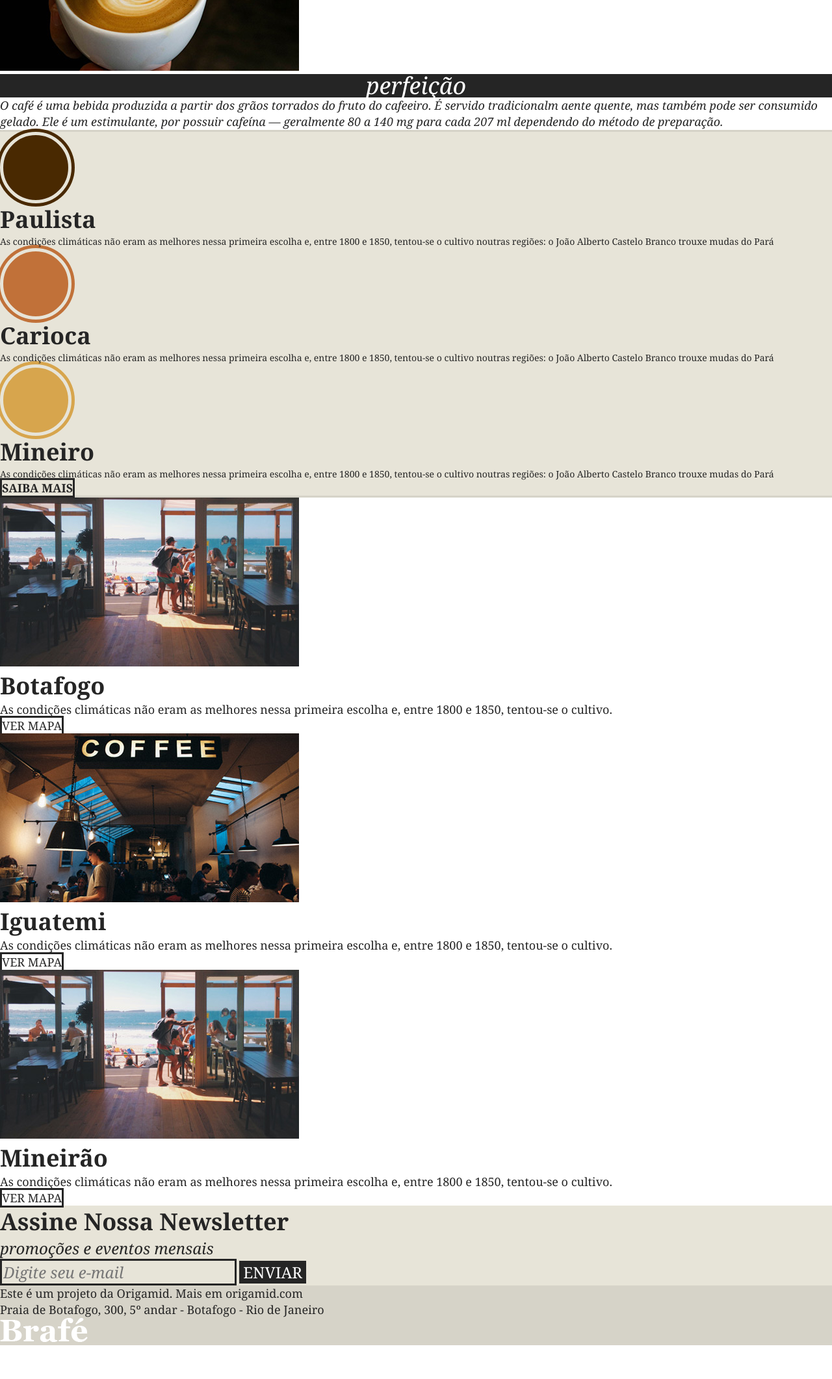
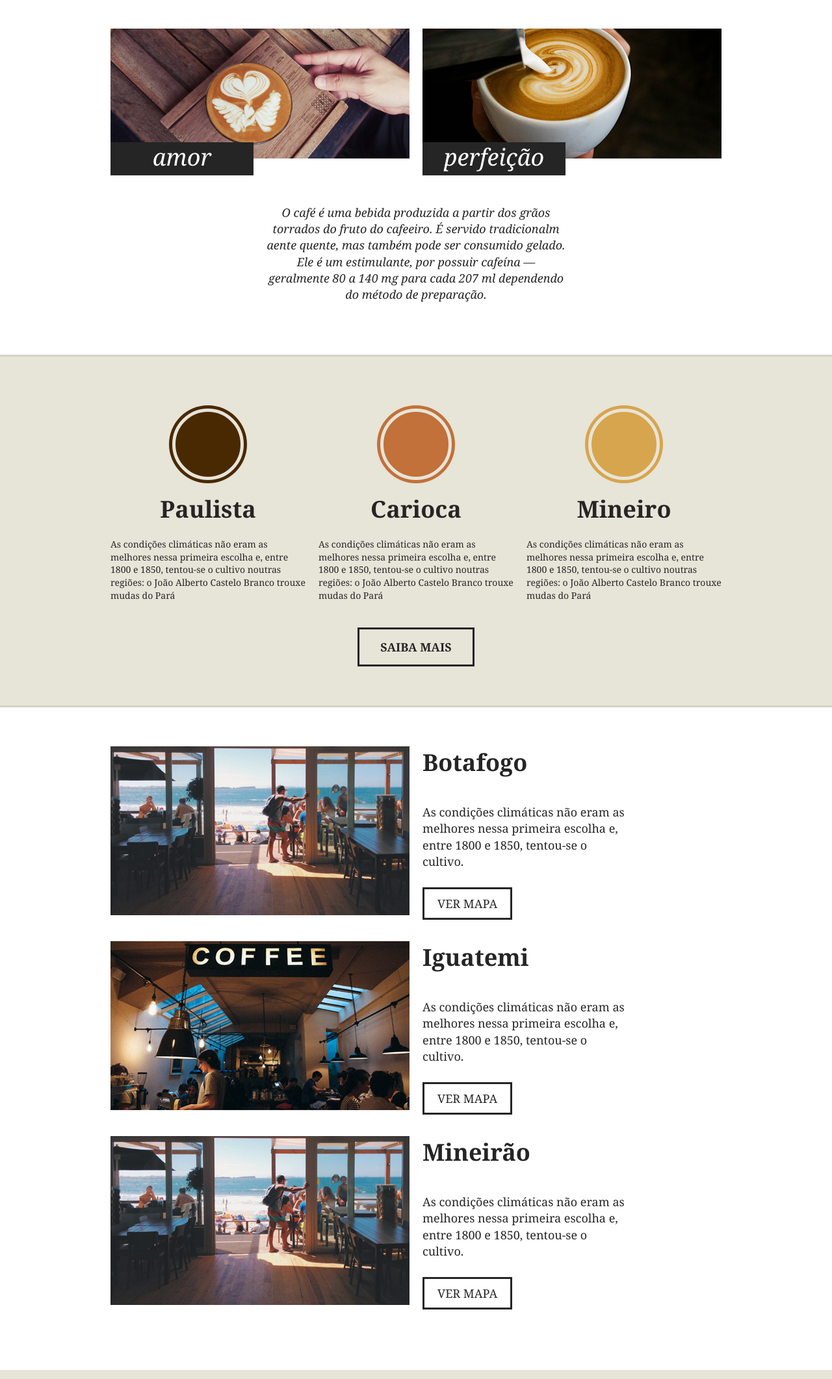
Before and after one commit to phedrakeson/brafe-1-grid, a plain HTML site: page index.html in a window 1280 px wide. Shown: the part 677-2800 px from the top of the page at 65% size. Before the commit the page ends 2748 px from the top, so only its background shows below. Drawn offline with Linux system fonts and the light colour scheme.

Commit message:
ajustes finais nos posicionamentos sobre o grid

```diff
--- /dev/null
+++ b/css/grid.css
@@ -0,0 +1,80 @@
+.container {
+    max-width: 960px;
+    margin: 0 auto;
+}
+
+.container::after, .container::before {
+    content: '';
+    display: table;
+    clear: both;
+}
+
+.grid-1, .grid-2, .grid-3, .grid-4, .grid-5, .grid-6, .grid-7, .grid-8, .grid-9, .grid-10, .grid-11, .grid-12 {
+    margin-left: 10px;
+    margin-right: 10px;
+    float: left;
+    display: block;
+    min-height: 1px;
+}
+
+.grid-1 {
+    width: calc(8.333% - 20px);
+}
+
+.grid-2 {
+    width: calc(16.666% - 20px);
+}
+
+.grid-3 {
+    width: calc(25% - 20px);
+}
+
+.grid-4 {
+    width: calc(33.333% - 20px);
+}
+
+.grid-5 {
+    width: calc(41.666 - 20px);
+}
+
+.grid-6 {
+    width: calc(50% - 20px);
+}
+
+.grid-7 {
+    width: calc(58.333% - 20px);
+}
+
+.grid-8 {
+    width: calc(66.666% - 20px);
+}
+
+.grid-9 {
+    width: calc(75% - 20px);
+}
+
+.grid-10 {
+    width: calc(83.333% - 20px);
+}
+
+.grid-11 {
+    width: calc(91.666% - 20px);
+}
+
+.grid-12 {
+    width: calc(100% - 20px);
+}
+
+@media (max-width: 739px) {
+    .container {
+        max-width: 300px;
+    }
+
+    .grid-1, .grid-2, .grid-3, .grid-4, .grid-5, .grid-6, .grid-7, .grid-8, .grid-9, .grid-10, .grid-11, .grid-12 {
+        margin-left: 0px;
+        margin-right: 0px;
+        float: none;
+        width: 100%;
+    }
+
+}
--- a/css/style.css
+++ b/css/style.css
@@ -14,16 +14,45 @@ body {
 	box-sizing: border-box;
 }
 
+img {
+	max-width: 100%;
+	display: block;
+}
+
 /* Menu */
 
 .menu {
 	background: #252525;
+	padding: 15px 0;
+}
+
+.menu-nav ul {
+	float: right;
+}
+
+.menu-nav ul li {
+	display: inline-block;
 }
 
 .menu-nav a {
 	text-decoration: none;
 	color: #fff;
 	font-size: 1.125em;
+	margin-left: 10px;
+	padding: 10px;
+	display: block;
+}
+
+@media (max-width: 739px) {
+	.menu-nav ul {
+		float: none;
+	}
+
+	.menu-nav ul li a {
+		margin-left: 0px;
+		padding-left: 0px;
+		padding-right: 8px;
+	}
 }
 
 /* Intro */
@@ -32,6 +61,8 @@ body {
 	background: url('../img/bg-intro.jpg') no-repeat center center;
 	background-size: cover;
 	color: #fff;
+	padding: 150px 0;
+	text-align: center;
 }
 
 .intro h1 {
@@ -45,6 +76,7 @@ body {
 	width: 20px;
 	height: 4px;
 	background: #fff;
+	margin: 10px auto;
 }
 
 .intro p {
@@ -52,10 +84,22 @@ body {
 	font-size: 1.125em;
 }
 
+@media (max-width: 739px) {
+	.intro {
+		padding: 60px 0;
+	}
+}
+
 /* Sobre */
+
+.sobre {
+	padding: 60px 0;
+}
 
 .sobre h2 {
 	font-size: 2.25em;
+	text-align: center;
+	margin-bottom: 60px;
 }
 
 .sobre-item h3 {
@@ -67,12 +111,18 @@ body {
 	font-weight: normal;
 	text-align: center;
 	position: relative;
+	width: 220px;
+	padding: 5px 0 10px 0;
+	top: -25px;
 }
 
 .sobre > p {
 	font-size: 1.125em;
 	line-height: 1.4em;
 	font-style: italic;
+	max-width: 460px;
+	margin: 20px auto;
+	text-align: center;
 }
 
 /* Produtos */
@@ -81,10 +131,17 @@ body {
 	background: #e7e4d8;
 	border-top: 3px solid #d6d3c8;
 	border-bottom: 3px solid #d6d3c8;
+	padding: 60px 0;
+}
+
+.produtos-item {
+	margin-bottom: 40px;
 }
 
 .produtos-item h2 {
 	font-size: 2.25em;
+	text-align: center;
+	margin-bottom: 20px;
 }
 
 .produtos-item h2::before {
@@ -96,6 +153,7 @@ body {
 	border-radius: 50%;
 	border: 5px solid #e7e4d8;
 	box-shadow: 0 0 0 5px currentColor;
+	margin: 20px auto;
 }
 
 h2.produtos-paulista::before {
@@ -123,17 +181,33 @@ h2.produtos-mineiro::before {
 	font-size: 1.125em;
 	font-weight: bold;
 	text-transform: uppercase;
+	width: 180px;
+	display: block;
+	padding: 15px 0;
+	margin: 0 auto;
 }
+
 
 /* Locais */
 
+.locais {
+	padding: 60px 0;
+}
+
+.locais-item {
+	margin-bottom: 40px;
+}
+
 .locais-item h2 {
 	font-size: 2.25em;
+	margin-bottom: 40px;
 }
 
 .locais-item p {
 	font-size: 1.125em;
 	line-height: 1.4em;
+	max-width: 320px;
+	margin-bottom: 40px;
 }
 
 .locais-item a {
@@ -142,12 +216,23 @@ h2.produtos-mineiro::before {
 	text-decoration: none;
 	border: 3px solid;
 	color: #252525;
+	padding: 10px 20px;
+}
+
+@media (max-width: 739px) {
+	.locais-item a {
+		display: block;
+		text-align: center;
+		width: 180px;
+		margin: 0 auto;
+	}
 }
 
 /* Assine */
 
 .assine {
 	background: #e7e4d8;
+	padding: 30px 0;
 }
 
 .assine-info h2 {
@@ -169,6 +254,9 @@ h2.produtos-mineiro::before {
 	font-size: 1.5em;
 	font-style: italic;
 	font-family: Georgia, serif;
+	width: calc(100% - 140px);
+	padding: 10px;
+	float: left;
 }
 
 .assine button {
@@ -179,15 +267,29 @@ h2.produtos-mineiro::before {
 	font-size: 1.5em;
 	color: #fff;
 	cursor: pointer;
+	width: 140px;
+	padding: 13px 0;
 }
 
 /*Footer*/
 
 .footer {
 	background: #d6d3c8;
+	padding: 40px 0;
+}
+
+.footer img {
+	float: right;
 }
 
 .footer p {
 	font-size: 1.125em;
 	line-height: 1.4em;
 }
+
+@media (max-width: 739px) {
+	.footer img {
+		float: none;
+		margin-top: 20px;
+	}
+}
--- a/index.html
+++ b/index.html
@@ -4,14 +4,15 @@
 	<title>Brafé 1</title>
 	<meta charset="utf-8">
 	<meta name="viewport" content="width=device-width, initial-scale=1, shrink-to-fit=no">
+	<link rel="stylesheet" type="text/css" href="css/grid.css">
 	<link rel="stylesheet" type="text/css" href="css/style.css">
 </head>
 <body>
 
 	<header class="menu">
-		<div>
-			<a class="menu-logo" href="#"><img src="img/brafe.png" alt="Brafé"></a>
-			<nav class="menu-nav">
+		<div class="container">
+			<a class="menu-logo grid-4" href="#"><img src="img/brafe.png" alt="Brafé"></a>
+			<nav class="menu-nav grid-8	">
 				<ul>
 					<li><a href="#">Sobre</a></li>
 					<li><a href="#">Produtos</a></li>
@@ -29,12 +30,12 @@
 
 	<section class="sobre">
 		<h2>Uma Mistura de</h2>
-		<div>
-			<div class="sobre-item">
+		<div class="container">
+			<div class="sobre-item grid-6">
 				<img src="img/cafe-1.jpg">
 				<h3>amor</h3>
 			</div>
-			<div class="sobre-item">
+			<div class="sobre-item grid-6">
 				<img src="img/cafe-2.jpg">
 				<h3>perfeição</h3>
 			</div>
@@ -44,16 +45,16 @@ aente quente, mas também pode ser consumido gelado. Ele é um estimulante, por
 	</section>
 
 	<section class="produtos">
-		<div>
-			<div class="produtos-item">
+		<div class="container">
+			<div class="produtos-item grid-4">
 				<h2 class="produtos-paulista">Paulista</h2>
 				<p>As condições climáticas não eram as melhores nessa primeira escolha e, entre 1800 e 1850, tentou-se o cultivo noutras regiões: o João Alberto Castelo Branco trouxe mudas do Pará</p>
 			</div>
-			<div class="produtos-item">
+			<div class="produtos-item grid-4">
 				<h2 class="produtos-carioca">Carioca</h2>
 				<p>As condições climáticas não eram as melhores nessa primeira escolha e, entre 1800 e 1850, tentou-se o cultivo noutras regiões: o João Alberto Castelo Branco trouxe mudas do Pará</p>
 			</div>
-			<div class="produtos-item">
+			<div class="produtos-item grid-4">
 				<h2 class="produtos-mineiro">Mineiro</h2>
 				<p>As condições climáticas não eram as melhores nessa primeira escolha e, entre 1800 e 1850, tentou-se o cultivo noutras regiões: o João Alberto Castelo Branco trouxe mudas do Pará</p>
 			</div>
@@ -62,27 +63,33 @@ aente quente, mas também pode ser consumido gelado. Ele é um estimulante, por
 	</section>
 
 	<section class="locais">
-		<div class="locais-item">
-			<img src="img/botafogo.jpg" alt="Brafé unidade Botafogo">
-			<div>
+		<div class="locais-item  container">
+			<div class="grid-6">
+				<img src="img/botafogo.jpg" alt="Brafé unidade Botafogo">
+			</div>
+			<div class="grid-6">
 				<h2>Botafogo</h2>
 				<p>As condições climáticas não eram as melhores nessa primeira escolha e, entre 1800 e 1850, tentou-se o cultivo.</p>
 				<a href="#">Ver Mapa</a>
 			</div>
 		</div>
 
-		<div class="locais-item">
-			<img src="img/iguatemi.jpg" alt="Brafé unidade Iguatemi">
-			<div>
+		<div class="locais-item container">
+			<div class="grid-6">
+				<img src="img/iguatemi.jpg" alt="Brafé unidade Iguatemi">
+			</div>
+			<div class="grid-6">
 				<h2>Iguatemi</h2>
 				<p>As condições climáticas não eram as melhores nessa primeira escolha e, entre 1800 e 1850, tentou-se o cultivo.</p>
 				<a href="#">Ver Mapa</a>
 			</div>
 		</div>
 
-		<div class="locais-item">
-			<img src="img/botafogo.jpg" alt="Brafé unidade Mineirão">
-			<div>
+		<div class="locais-item container">
+			<div class="grid-6">
+				<img src="img/botafogo.jpg" alt="Brafé unidade Mineirão">
+			</div>
+			<div class="grid-6">
 				<h2>Mineirão</h2>
 				<p>As condições climáticas não eram as melhores nessa primeira escolha e, entre 1800 e 1850, tentou-se o cultivo.</p>
 				<a href="#">Ver Mapa</a>
@@ -92,12 +99,12 @@ aente quente, mas também pode ser consumido gelado. Ele é um estimulante, por
 	</section>
 
 	<section class="assine">
-		<div>
-			<div class="assine-info">
+		<div class="container">
+			<div class="assine-info grid-6">
 				<h2>Assine Nossa Newsletter</h2>
 				<p>promoções e eventos mensais</p>
 			</div>
-			<form>
+			<form class="grid-6">
 				<label>E-mail</label>
 				<input type="text" placeholder="Digite seu e-mail">
 				<button type="submit">Enviar</button>
@@ -106,9 +113,11 @@ aente quente, mas também pode ser consumido gelado. Ele é um estimulante, por
 	</section>
 
 	<footer class="footer">
-		<div>
-			<p>Este é um projeto da Origamid. Mais em origamid.com<br>Praia de Botafogo, 300, 5º andar - Botafogo - Rio de Janeiro</p>
-			<img src="img/brafe.png" alt="Brafé">
+		<div class="container">
+			<p class="grid-8">Este é um projeto da Origamid. Mais em origamid.com<br>Praia de Botafogo, 300, 5º andar - Botafogo - Rio de Janeiro</p>
+			<div class="grid-4">
+				<img src="img/brafe.png" alt="Brafé">
+			</div>
 		</div>
 	</footer>
 
```
